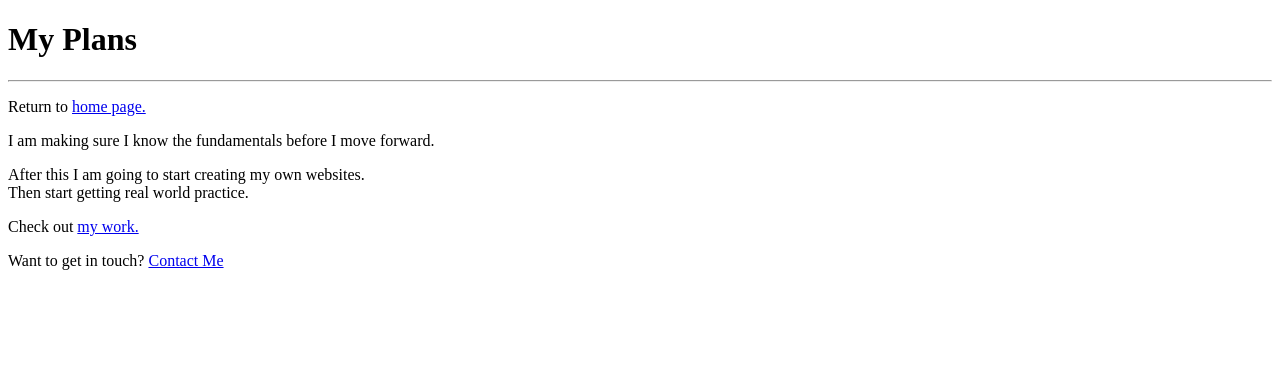
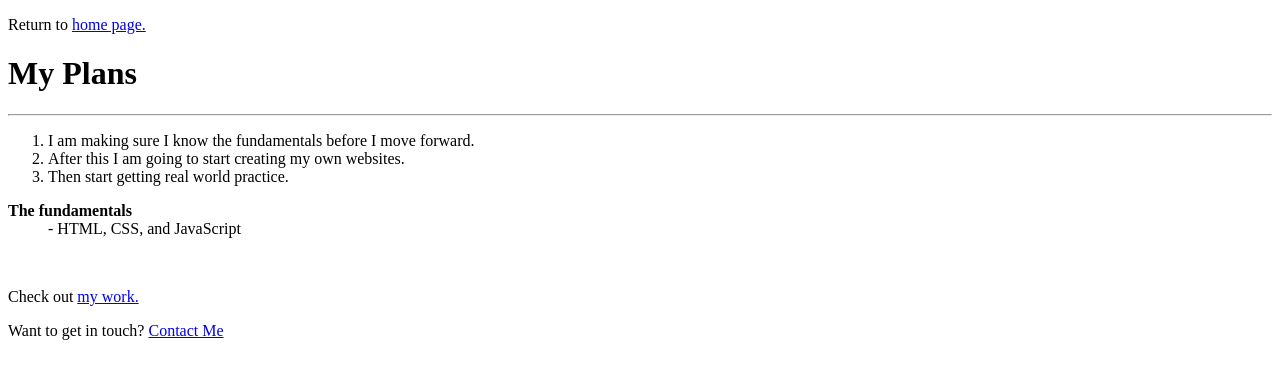
Before and after one commit to JuanRubi/WebDevFundamentals, a plain HTML site: page HTML-Fundamentals/simpleWebsite/my-plans.html in a window 1280 px wide. Drawn offline with Linux system fonts and the light colour scheme.

Commit message:
Added lists to my plans
Gave example of an ordered and description list

```diff
--- a/HTML-Fundamentals/simpleWebsite/my-plans.html
+++ b/HTML-Fundamentals/simpleWebsite/my-plans.html
@@ -7,12 +7,26 @@
 </head>
     <!-- index.html -- is the 1sst page web servers send out when you visit a site -->
 <body>
+    <p>Return to <a href="index.html">home page.</a></p>
     <h1>My Plans</h1>
     <hr>
-    <p>Return to <a href="index.html">home page.</a></p>
-    <p>I am making sure I know the fundamentals before I move forward.</p>
-    <p>After this I am going to start creating my own websites. <br>Then start getting real world
-    practice.</p>
+
+    <!------------       ADDING LISTS        ------------->
+
+    <!-----------       ORDERED LISTS       --------------->
+    <ol>
+        <li>I am making sure I know the fundamentals before I move forward.</li>
+        <li>After this I am going to start creating my own websites.</li>
+        <li>Then start getting real world practice.</li>
+    </ol>
+
+    <!-----------       DESCRIPTION LISTS       ----------->
+    <dl>
+        <dt><Strong>The fundamentals</Strong></dt>  <!-- Strong implies important! -->
+        <dd>- HTML, CSS, and JavaScript</dd>
+    </dl>
+
+    <br>
 
     <p>Check out <a href="my-work.html">my work.</a></p>
     <p>Want to get in touch? <a href="contactMe.html">Contact Me</a></p>
```
